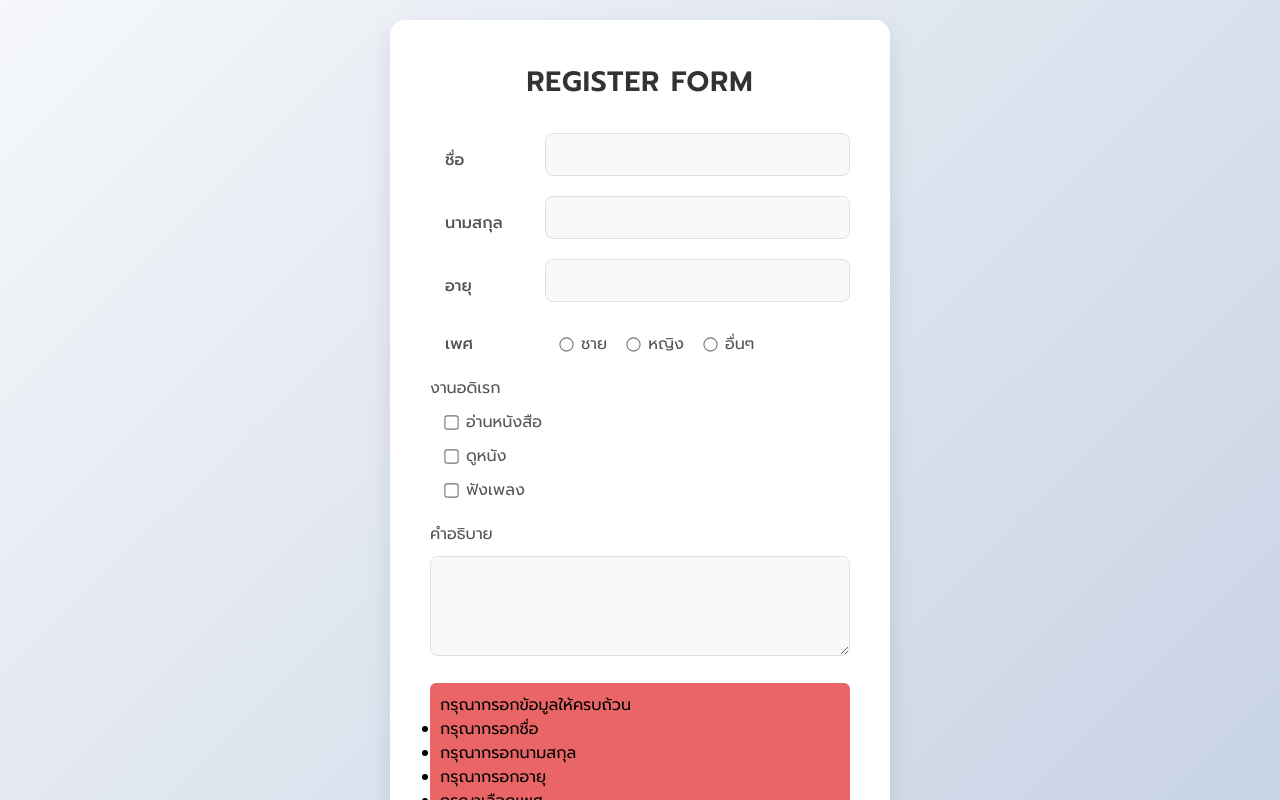
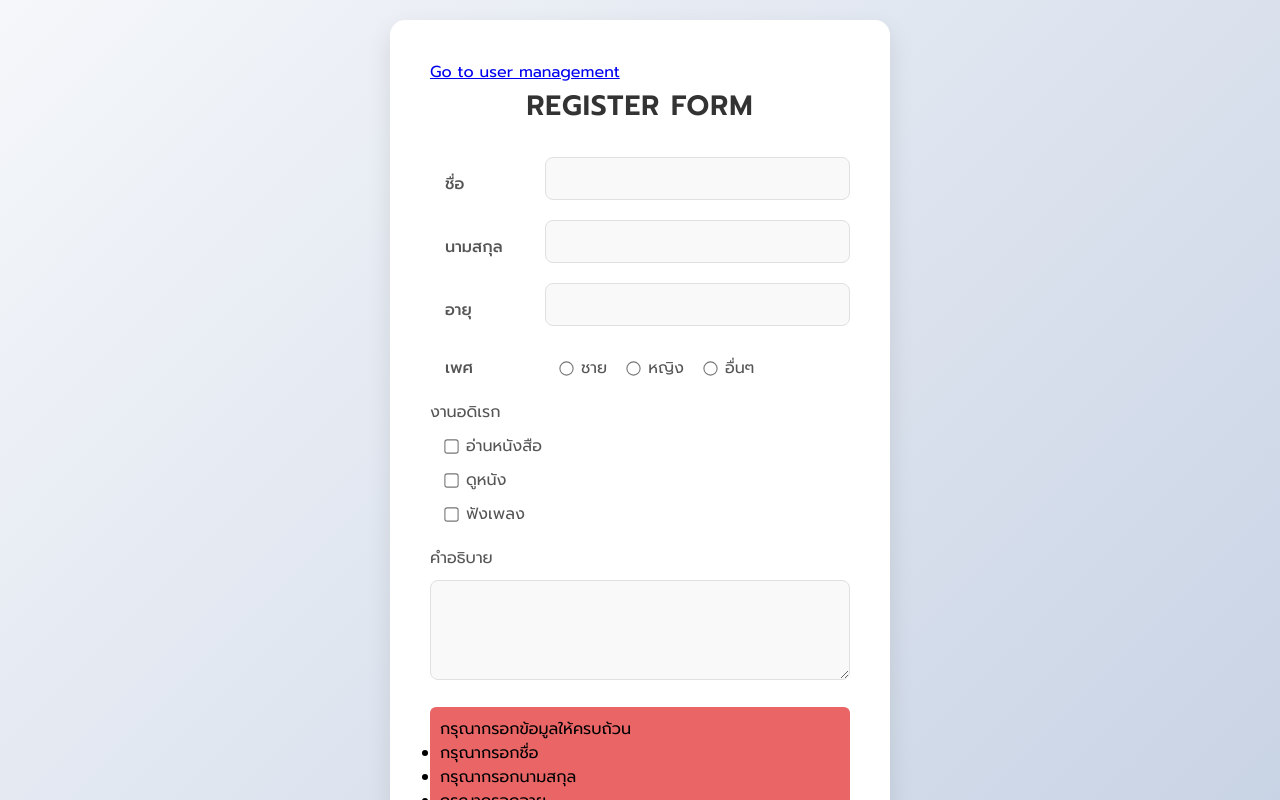
Before and after one commit to thanadon-promon/241_700, a plain HTML site: page Frontend/index.html in a window 1280 px wide. Both pictures are taken after a click on the button "ส่งข้อมูล". Shown: the top 800 px of the page. Drawn offline with nearby package versions, Linux system fonts and the light colour scheme.

Commit message:
Add files via upload

```diff
--- a/Frontend/index.html
+++ b/Frontend/index.html
@@ -10,6 +10,7 @@
 </head>
 <body>
     <div class="container">
+        <a href="user.html">Go to user management</a>
         <div class="header">
             Register form
         </div>
@@ -55,7 +56,7 @@
             คำอธิบาย
             <textarea name="description"></textarea>
         </div>
-        <div class="message" id="message">
+        <div id="message" class="message">
             hi
         </div>
         <div class="center">
--- a/Frontend/index.js
+++ b/Frontend/index.js
@@ -1,80 +1,87 @@
 const validateData = (userData) => {
     let errors = [];
-    if(!userData.firstname) {
-        errors.push("กรุณากรอกชื่อ");
+    if (!userData.firstName) {
+        errors.push('กรุณากรอกชื่อ');
     }
-    if(!userData.lastname) {
-        errors.push("กรุณากรอกนามสกุล");
+    if (!userData.lastName) {
+        errors.push('กรุณากรอกนามสกุล');
     }
-    if(!userData.age) {
-        errors.push("กรุณากรอกอายุ");
-    } else if (isNaN(userData.age)) {
-        errors.push("กรุณากรอกอายุเป็นตัวเลข");
+    if (!userData.age) {
+        errors.push('กรุณากรอกอายุ');
     }
-    if(!userData.gender) {
-        errors.push("กรุณาเลือกเพศ");
+    if (!userData.gender) {
+        errors.push('กรุณาเลือกเพศ');
     }
-    if(!userData.interests) {
-        errors.push("กรุณาเลือกงานอดิเรกอย่างน้อย 1 อย่าง");
+    if (!userData.interests) {
+        errors.push('กรุณาเลือกงานอดิเรก');
     }
-    if(!userData.description) {
-        errors.push("กรุณากรอกคำอธิบาย");
+    if (!userData.description) {
+        errors.push('กรุณากรอกคำอธิบาย');
     }
     return errors;
 }
 
 const submitData = async () => {
-    let firstname = document.querySelector('input[name="firstname"]').value;
-    let lastname = document.querySelector('input[name="lastname"]').value;
-    let ageDom = document.querySelector('input[name="age"]');
-    let genderDom = document.querySelector('input[name="gender"]:checked');
-    let interestDoms = document.querySelectorAll('input[name="interests"]:checked');
-    let descriptionDom = document.querySelector('textarea[name="description"]');
-    let messageDom = document.getElementById('message');
+    let firstNameDOM = document.querySelector('input[name=firstname]');
+    let lastNameDOM = document.querySelector('input[name=lastname]');
+    let ageDOM = document.querySelector('input[name=age]');
+    let genderDOM = document.querySelector('input[name=gender]:checked') || {};
+    let interestDOMs = document.querySelectorAll('input[name=interests]:checked') || {};
+    let descriptionDOM = document.querySelector('textarea[name=description]');
 
+    let messageDOM = document.getElementById('message')
     try {
-        let interests = "";
-        for (let i = 0; i < interestDoms.length; i++) {
-            interests += interestDoms[i].value;
-            if (i !== interestDoms.length - 1) {
-                interests += ", ";
+        let interest = ''
+        for (let i = 0; i < interestDOMs.length; i++) {
+            interest += interestDOMs[i].value
+            if (i != interestDOMs.length - 1) {
+                interest += ','
             }
         }
 
         let userData = {
-            firstname: firstname,
-            lastname: lastname,
-            age: ageDom ? ageDom.value : "",
-            gender: genderDom ? genderDom.value : "",
-            interests: interests,
-            description: descriptionDom ? descriptionDom.value : ""
-        };
+            firstName: firstNameDOM.value,
+            lastName: lastNameDOM.value,
+            age: ageDOM.value,
+            gender: genderDOM.value,
+            description: descriptionDOM.value,
+            interests: interest
+        }
+        console.log('submitData', userData);
 
         const errors = validateData(userData);
-        if(errors.length > 0) {
+        if (errors.length > 0) {
             throw {
-                message: "กรุณากรอกข้อมูลให้ครบถ้วน",
+                message: 'กรุณากรอกข้อมูลให้ครบถ้วน',
                 errors: errors
-            };
+            }
         }
 
         const response = await axios.post('http://localhost:8000/users', userData);
-        console.log("Response from server:", response.data);
-        messageDom.innerText = "บันทึกข้อมูลสำเร็จ!";
-        messageDom.className = "message success";
+        console.log('response', response);
+        messageDOM.innerText = 'บันทึกข้อมูลสำเร็จ';
+        messageDOM.className = 'message success';
+    } catch (error) {
+        console.log('error message', error.message);
+        console.log('error', error.errors);
 
-    } catch (error) {
-        let htmlData = '<div>' + (error.message || "เกิดข้อผิดพลาด") + '</div>';
-
-        if (error.errors && error.errors.length > 0) {
-            htmlData += '<ul>';
-            for (let i = 0; i < error.errors.length; i++) {
-                htmlData += '<li>' + error.errors[i] + '</li>';
-            }
-            htmlData += '</ul>';
+        if (error.response) {
+            console.log('Error response:', error.response);
+            error.message = error.response.data.message
+            error.errors = error.response.data.errors
         }
 
-        messageDom.innerHTML = htmlData;
-        messageDom.className = "message danger";
+        let htmlData = '<div>'
+        htmlData += `<div>${error.message}</div>`;
+        htmlData += '<ul>';
+        for (let i = 0; i < error.errors.length; i++) {
+            htmlData += `<li>${error.errors[i]}</li>`;
+        }
+        htmlData += '</ul>';
+        htmlData += '</div>';
+
+
+        messageDOM.innerHTML = htmlData;
+        messageDOM.className = 'message danger';
     }
 }
```
Also changed, not shown: Frontend/user.html (added, +18 -0 lines), Frontend/user.js (added, +35 -0 lines).
